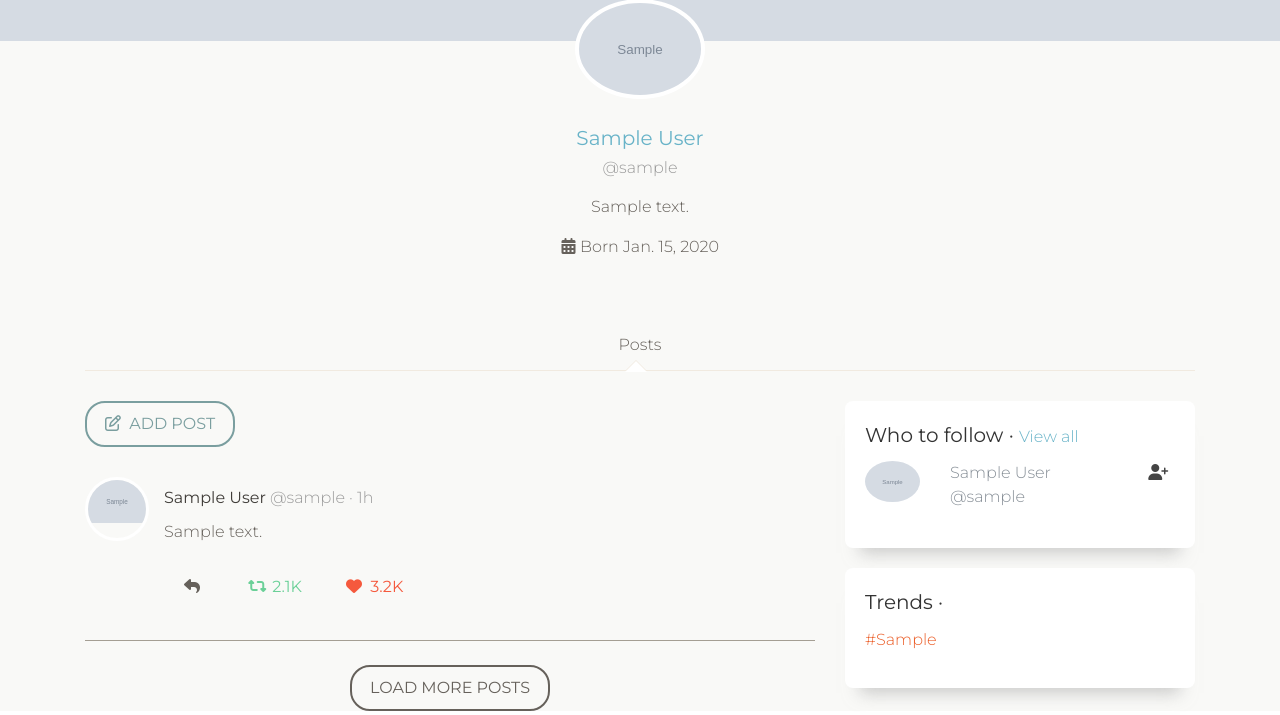
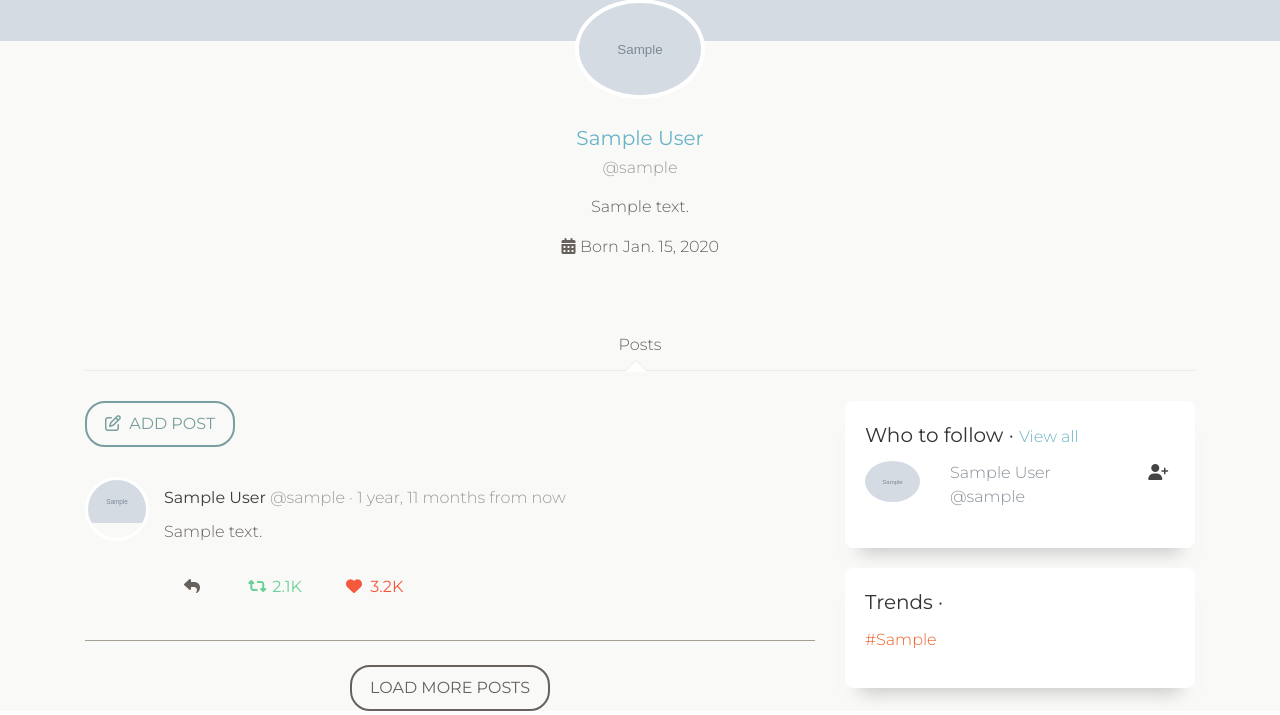
Before and after one commit to skshetry/Chirp, a Django app: page /home/ in a window 1280 px wide. Shown: the part 479-1194 px from the top of the page. Run offline with Django 3.2, Linux system fonts and the light colour scheme; a user stored in the database is signed in; tables that the repository leaves empty hold one stand-in row (values such as "Sample post"); grey boxes marked "Sample" are stand-in pictures; some libraries are stand-ins or nearby versions.

Commit message:
Humanize time of post

```diff
--- a/apps/posts/templates/posts/post.html
+++ b/apps/posts/templates/posts/post.html
@@ -1,4 +1,5 @@
 {% load static %}
+{% load humanize %}
 {% load check_liked_filter %}
 <div class="media">
         <div class="pull-left" href="{% url 'user_profile:user_profile' post.user %}">
@@ -8,7 +9,7 @@
         </div>
         <div class="media-body">
           <strong>{{post.user.first_name}} {{post.user.last_name}}</strong>
-          <h5 class="media-heading"><small>@{{post.user.username}} &middot; 1h</small></h5>
+          <h5 class="media-heading"><small>@{{post.user.username}} &middot; {{post.created|naturaltime}}</small></h5>
           <p>{{post.text}}</p>
 
           <div class="media-footer">
--- a/config/settings/common.py
+++ b/config/settings/common.py
@@ -47,6 +47,7 @@ DJANGO_APPS = [
     'django.contrib.messages',
     'django.contrib.sites',
     'django.contrib.staticfiles',
+    'django.contrib.humanize',
 
 ]
 
```
Also changed, not shown: apps/user_profile/templates/user_profile.html (line endings or trailing spaces).
